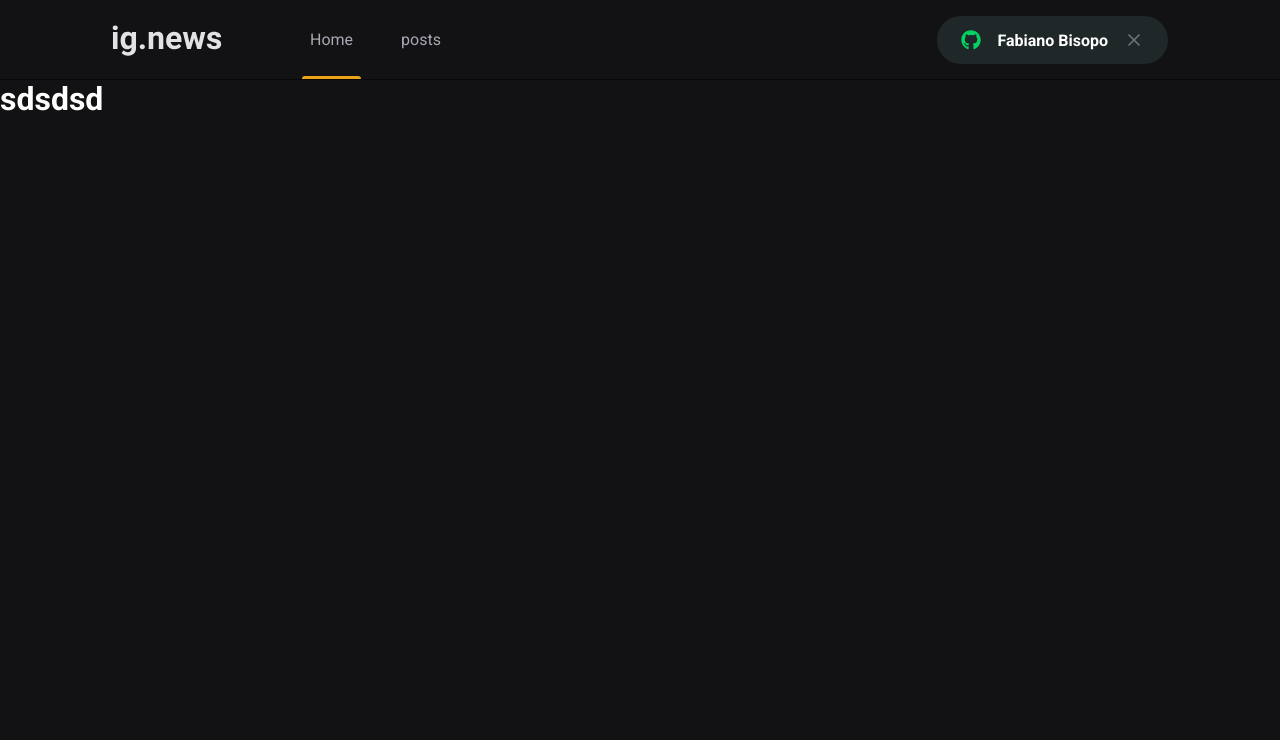
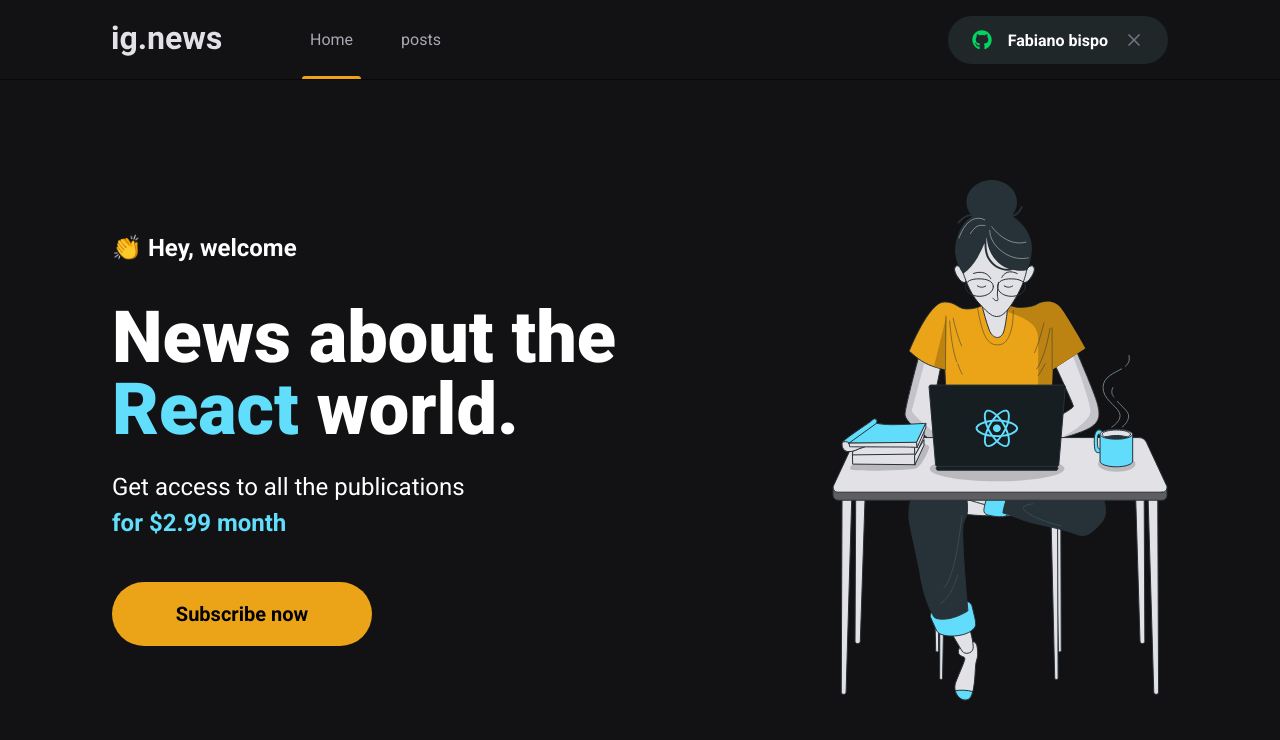
Before and after one commit to fabianoobispo/igniteIgnews, a Next.js app: page / in a window 1280 px wide. Shown: the top 740 px of the page. Built offline with nearby package versions, Linux system fonts and the light colour scheme.

Commit message:
adicionado pagina home e componente botao de inscricao

```diff
--- a/src/components/SignInButton/index.tsx
+++ b/src/components/SignInButton/index.tsx
@@ -7,7 +7,8 @@ export function SignInButton() {
     //const [session] = useSession();
 
     //return estatico
-    return (
+    const session = true;
+    return session ? (
         <button
         type="button"
         className={styles.SignInButton}
@@ -17,11 +18,22 @@ export function SignInButton() {
             <FaGithub
             color="#04d361"
             />
-          Fabiano Bisopo
+            Fabiano bispo
             <FiX
             color="#737380"
             className={styles.closeIncon}
             />
+        </button>
+    ) : (
+        <button
+        type="button"
+        className={styles.SignInButton}
+
+        >
+            <FaGithub
+            color="#eba417"
+            />
+            Sign in with GitHub
         </button>
     );
 
--- /dev/null
+++ b/src/components/SubscribeButton/index.tsx
@@ -0,0 +1,52 @@
+//import { useSession, signIn } from "next-auth/client";
+import { useRouter } from "next/router";
+//import { api } from "../../services/api";
+//import { getStripeJs } from "../../services/stripe-js";
+import styles from "./styles.module.scss";
+
+interface SubscribeButtonProps {
+  priceId: string;
+}
+
+export function SubscribeButton({ priceId }: SubscribeButtonProps) {
+/*   const [session] = useSession();
+  const router = useRouter();
+
+  async function handleSubscribe() {
+    if (!session) {
+      signIn("github");
+      return;
+    }
+
+    if (session.activeSubscription) {
+      router.push('/posts')
+
+      return;
+    }
+
+    try {
+      const response = await api.post("/subscribe");
+
+      const { sessionId } = response.data;
+
+      const stripe = await getStripeJs();
+
+      await stripe.redirectToCheckout({sessionId});
+    } catch (err) {
+      alert(err.message)
+    }
+  } */
+
+  return (
+    <button
+      type="button"
+      className={styles.subscribeButton}
+     /*  onClick={handleSubscribe} */
+    >
+      Subscribe now
+    </button>
+  );
+}
+/* function alert(message: any) {
+  throw new Error("Function not implemented.");
+} */
--- /dev/null
+++ b/src/components/SubscribeButton/styles.module.scss
@@ -0,0 +1,20 @@
+.subscribeButton{
+    height: 4rem;
+    width: 260px;
+    border-radius:2rem;
+    background: var(--yellow-500);
+    border: 0;
+    font-size: 1.25rem;
+    font-weight: bold;
+
+    display: flex;
+    align-items: center;
+    justify-content: center;
+
+
+
+    transition: filter 0.2s;
+    &:hover{
+        filter: brightness(0.8);
+    }
+}
--- /dev/null
+++ b/src/pages/home.module.scss
@@ -0,0 +1,46 @@
+.contentContainer {
+    max-width: 1120px;
+    margin: 0 auto;
+    padding: 0 2rem;
+    height: calc(100vh - 5rem);
+
+    display: flex;
+    align-items: center;
+    justify-content: space-between;
+}
+
+.hero {
+    max-width: 600px;
+
+    > span {
+        font-size: 1.5rem;
+        font-weight: bold;
+    }
+    h1 {
+        font-size: 4.5rem;
+        line-height: 4.5rem;
+        font-weight: 900;
+        margin-top: 2.5rem;
+
+        span {
+            color: var(--cyan-500);
+        }
+    }
+
+    p {
+        font-size: 1.5rem;
+        line-height: 2.23rem;
+        margin-top: 1.5rem;
+
+        span {
+            color: var(--cyan-500);
+            font-weight: bold;
+        }
+
+    }
+
+    button{
+        margin-top: 2.5rem;
+    }
+
+}
--- a/src/pages/index.tsx
+++ b/src/pages/index.tsx
@@ -1,13 +1,28 @@
 import Head from 'next/head'
+import { SubscribeButton } from '../components/SubscribeButton';
 
-
+import styles from './home.module.scss';
 export default function Home() {
   return (
     <>
       <Head>
         <title>Home | Ig.News</title>
       </Head>
-      <h1>sdsdsd</h1>
+      <main className={styles.contentContainer}>
+        <section className={styles.hero}>
+          <span>👏 Hey, welcome</span>
+          <h1>News about the <span>React</span> world.</h1>
+          <p>
+            Get access to all the publications <br />
+            <span>for $2.99 month</span>
+          </p>
+
+          <SubscribeButton priceId='2.99'/>
+        </section>
+
+        <img src="/images/avatar.svg" alt="Gril coding" />
+      </main>
+
     </>
   )
 }
```
